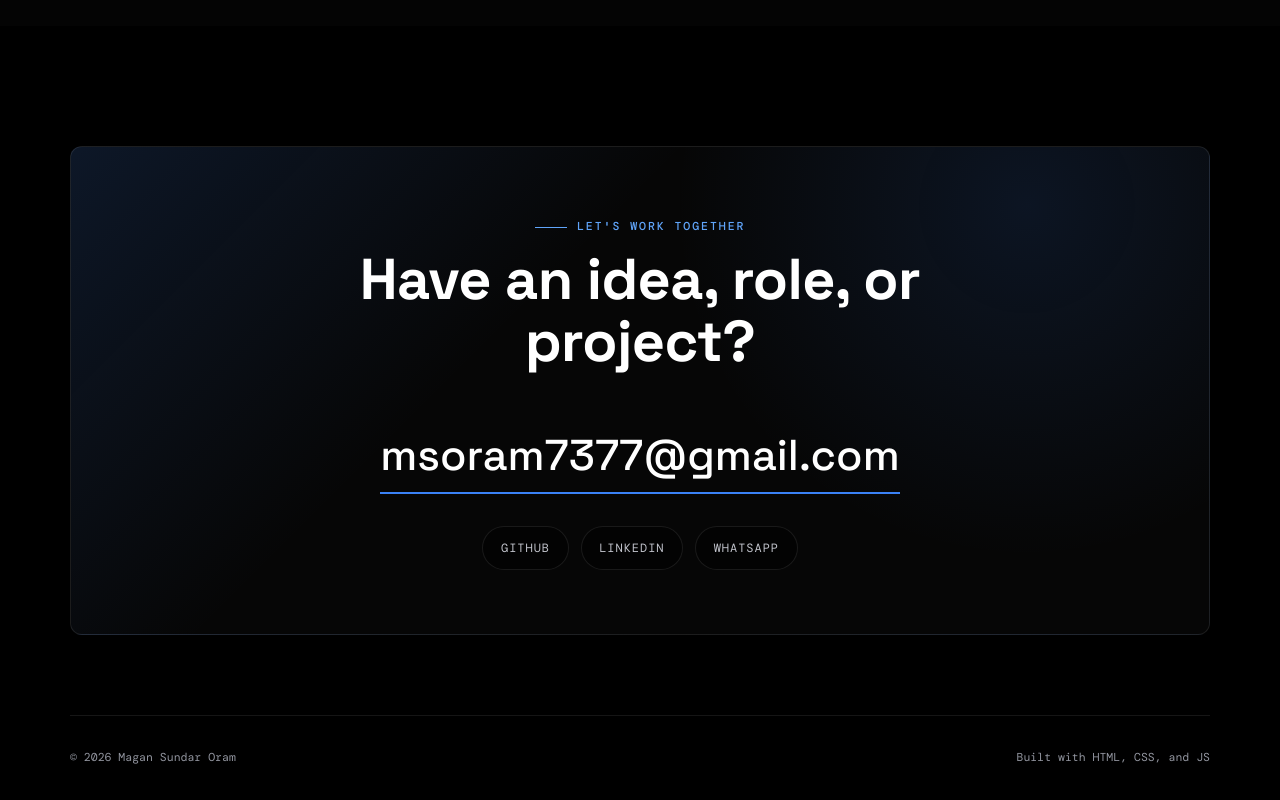
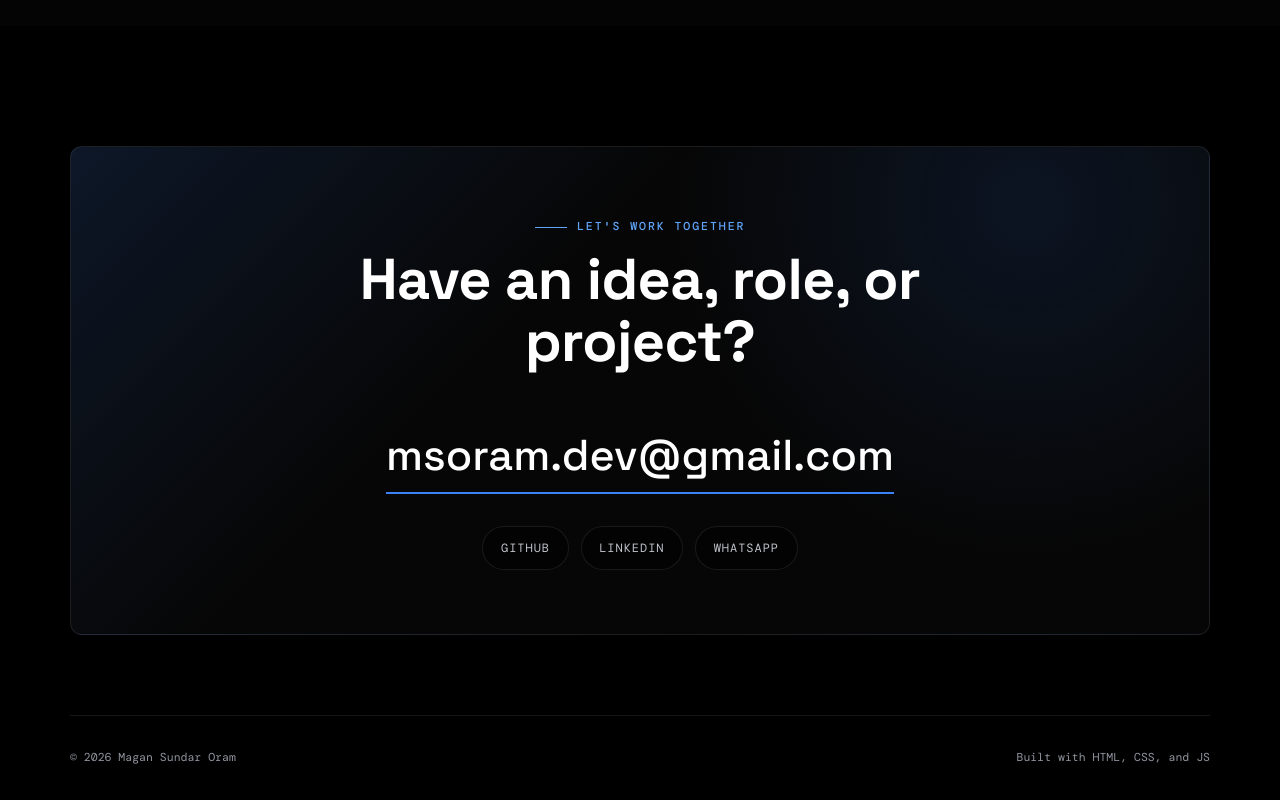
Before and after one commit to Magan-Sundar-Oram/portfolio-1, a plain HTML site: page index.html in a window 1280 px wide. Shown: the part 3366-4166 px from the top of the page. Drawn offline with nearby package versions, Linux system fonts and the light colour scheme.

Commit message:
Update index.html
email updated

```diff
--- a/index.html
+++ b/index.html
@@ -276,7 +276,7 @@
       <div class="contact-panel reveal">
         <p class="section-label" style="justify-content:center;">Let's work together</p>
         <h2 class="section-title" style="margin-left:auto;margin-right:auto;">Have an idea, role, or project?</h2>
-        <a href="mailto:msoram7377@gmail.com" class="contact-email">msoram7377@gmail.com</a>
+        <a href="mailto:msoram.dev@gmail.com" class="contact-email">msoram.dev@gmail.com</a>
         <div class="contact-links">
           <a href="https://github.com/Magan-Sundar-Oram" target="_blank" rel="noreferrer" class="contact-link">GitHub</a>
           <a href="https://www.linkedin.com/in/magan-sundar-oram" target="_blank" rel="noreferrer" class="contact-link">LinkedIn</a>
```
